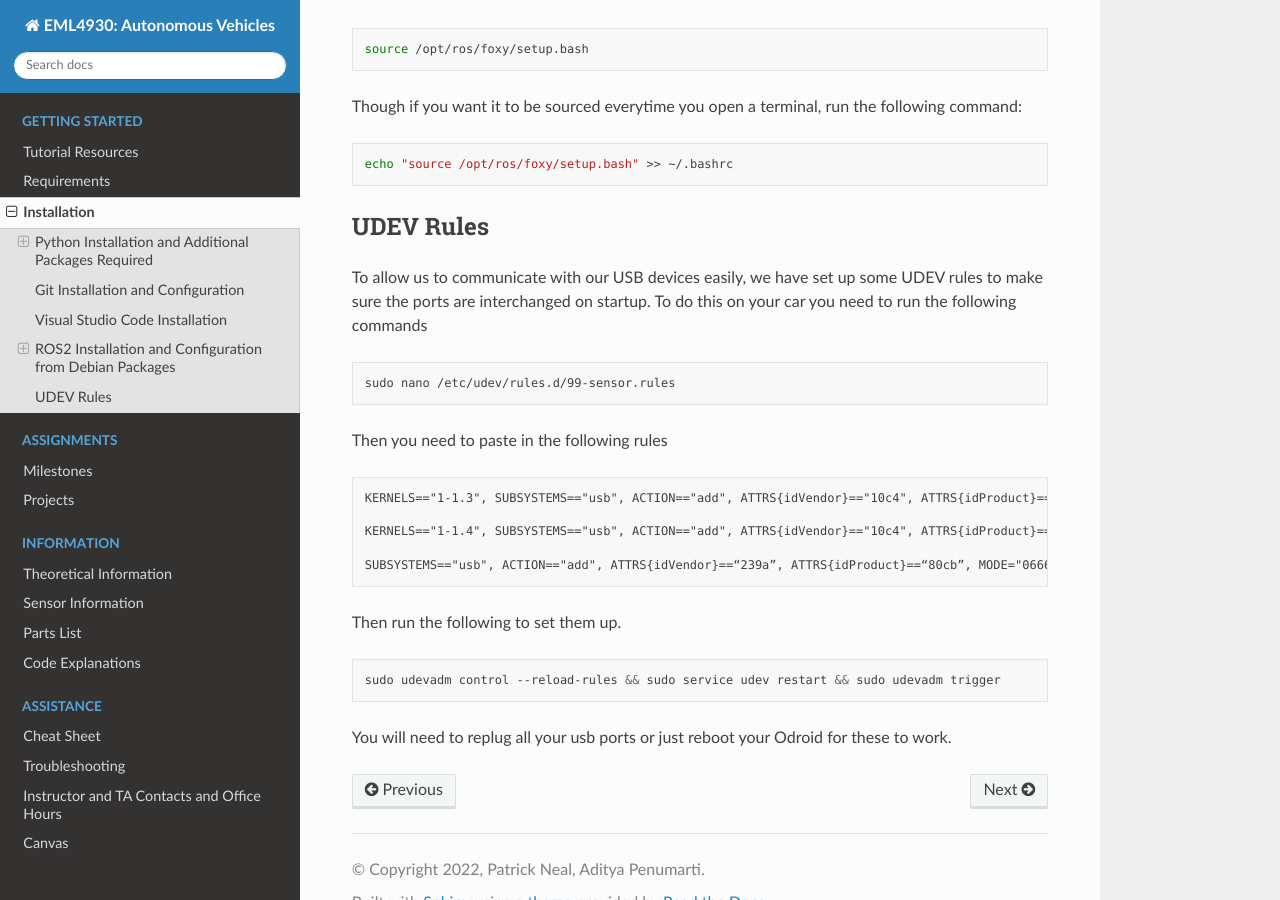
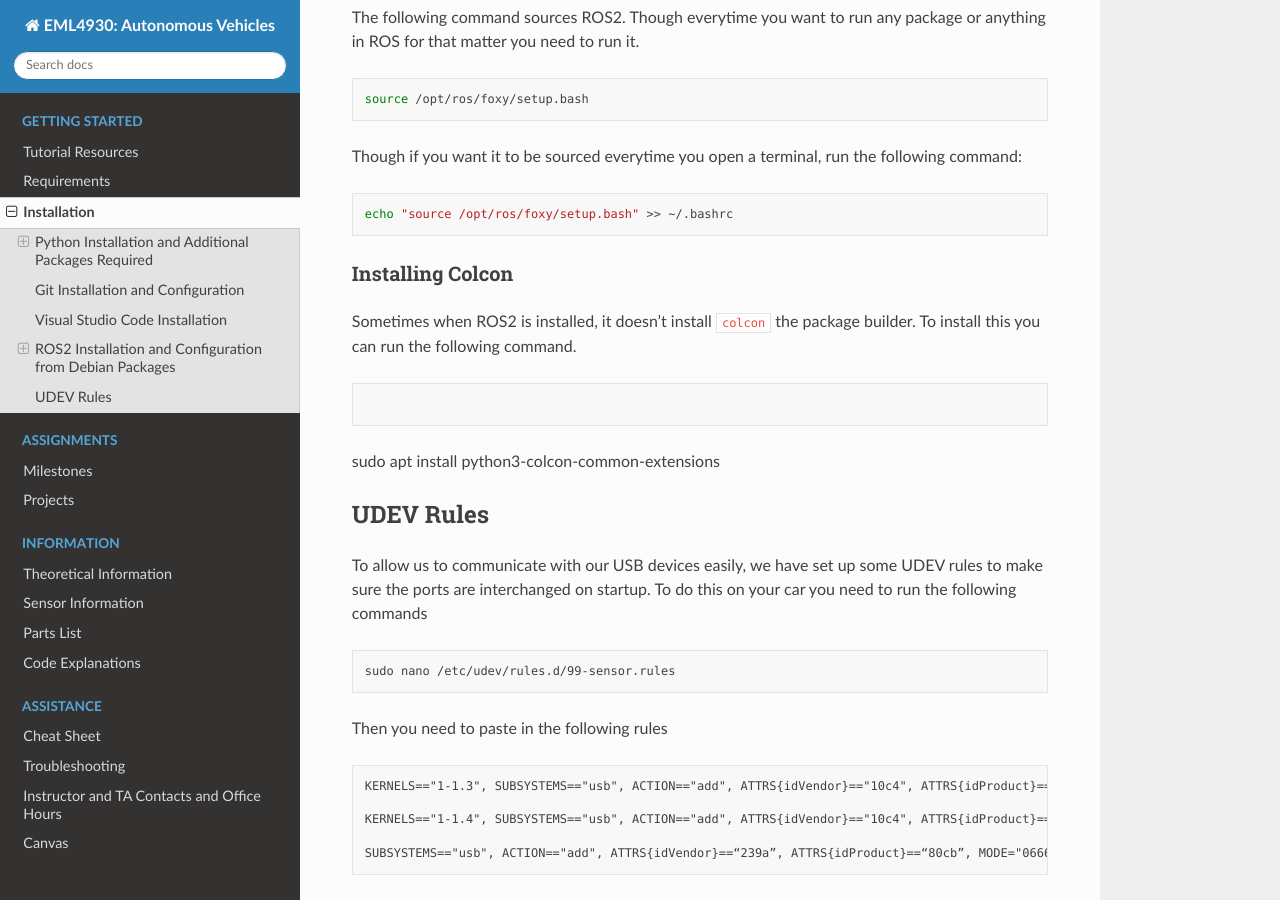
Before and after one commit to av-mae-uf/av1tenth-docs, a Sphinx documentation site: the page built from docs/gettingstarted/installation.rst, in a window 1280 px wide and 900 px high, scrolled down 4188 px. Built offline with Sphinx 7.4.7 and the Read the Docs theme 2.0.0, drawn with Linux system fonts in a browser that asks for light colours; some of the changed text lies outside the part shown.

Commit message:
Colcon Build install instructions have been added
Adding colcon build install instructions.

```diff
--- a/docs/gettingstarted/installation.rst
+++ b/docs/gettingstarted/installation.rst
@@ -142,6 +142,9 @@ You will need to add the ROS 2 apt repositories to your system. To do so, first
 .. code-block:: bash
 
     sudo apt update && sudo apt install curl gnupg2 lsb-release
+
+.. code-block:: bash
+
     sudo curl -sSL https://raw.githubusercontent.com/ros/rosdistro/master/ros.key  -o /usr/share/keyrings/ros-archive-keyring.gpg
 
 And the add the repository to your sources list:
@@ -192,6 +195,15 @@ Though if you want it to be sourced everytime you open a terminal, run the follo
 .. code-block:: bash
 
     echo "source /opt/ros/foxy/setup.bash" >> ~/.bashrc
+Installing Colcon
+^^^^^^^^^^^^^^^^^
+
+Sometimes when ROS2 is installed, it doesn't install ``colcon`` the package builder. To install this you can run the following command.
+
+.. code-block:: python
+
+sudo apt install python3-colcon-common-extensions
+
 
 UDEV Rules
 ----------
```
